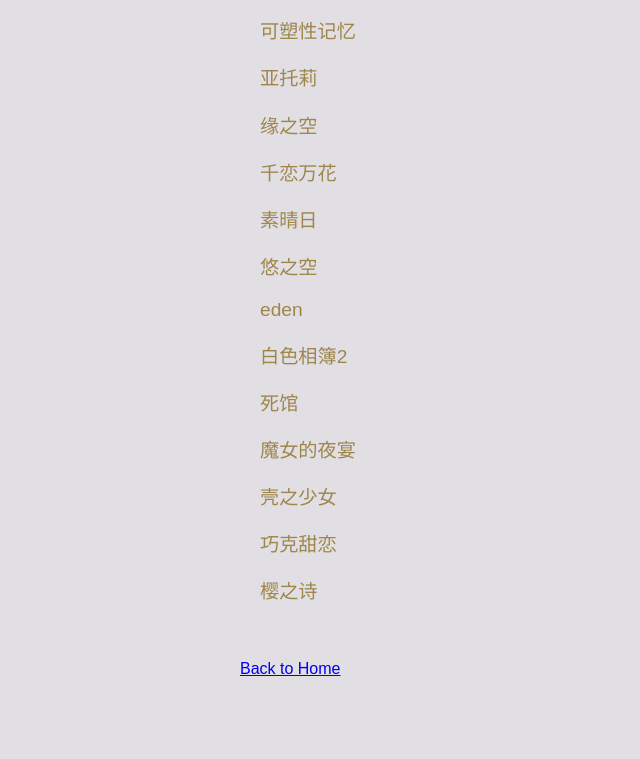
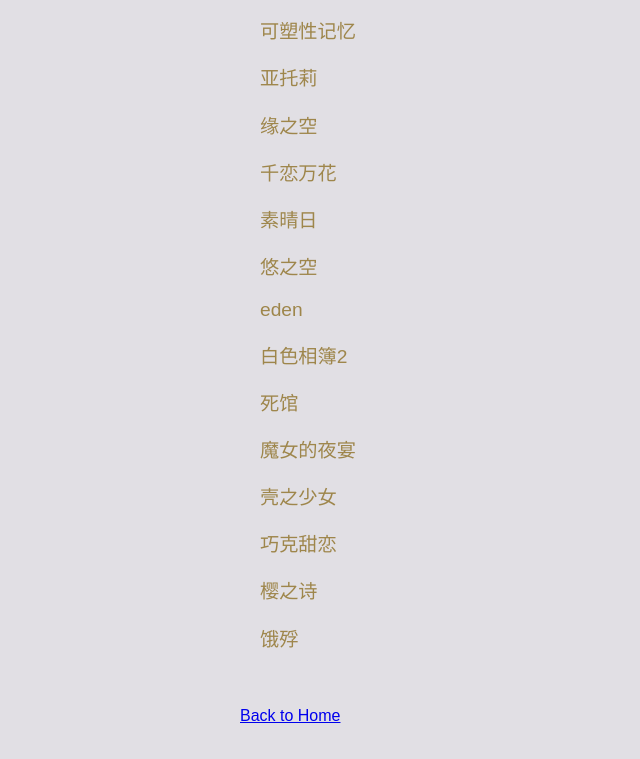
Before and after one commit to HCH1212/h_blog, a plain HTML site: page template/loves.html in a window 1280 px wide. Shown: the part 3233-3992 px from the top of the page, without its empty margins (0-640 px from the left). Before the commit the page ends 3947 px from the top, so only its background shows below. Drawn offline with Linux system fonts and the light colour scheme.

Commit message:
Update content

```diff
--- a/template/loves.html
+++ b/template/loves.html
@@ -137,6 +137,7 @@
             <p>壳之少女</p>
             <p>巧克甜恋</p>
             <p>樱之诗</p>
+            <p>饿殍</p>
         </ul>
     </div>
     <p><a href="/">Back to Home</a></p>
```
